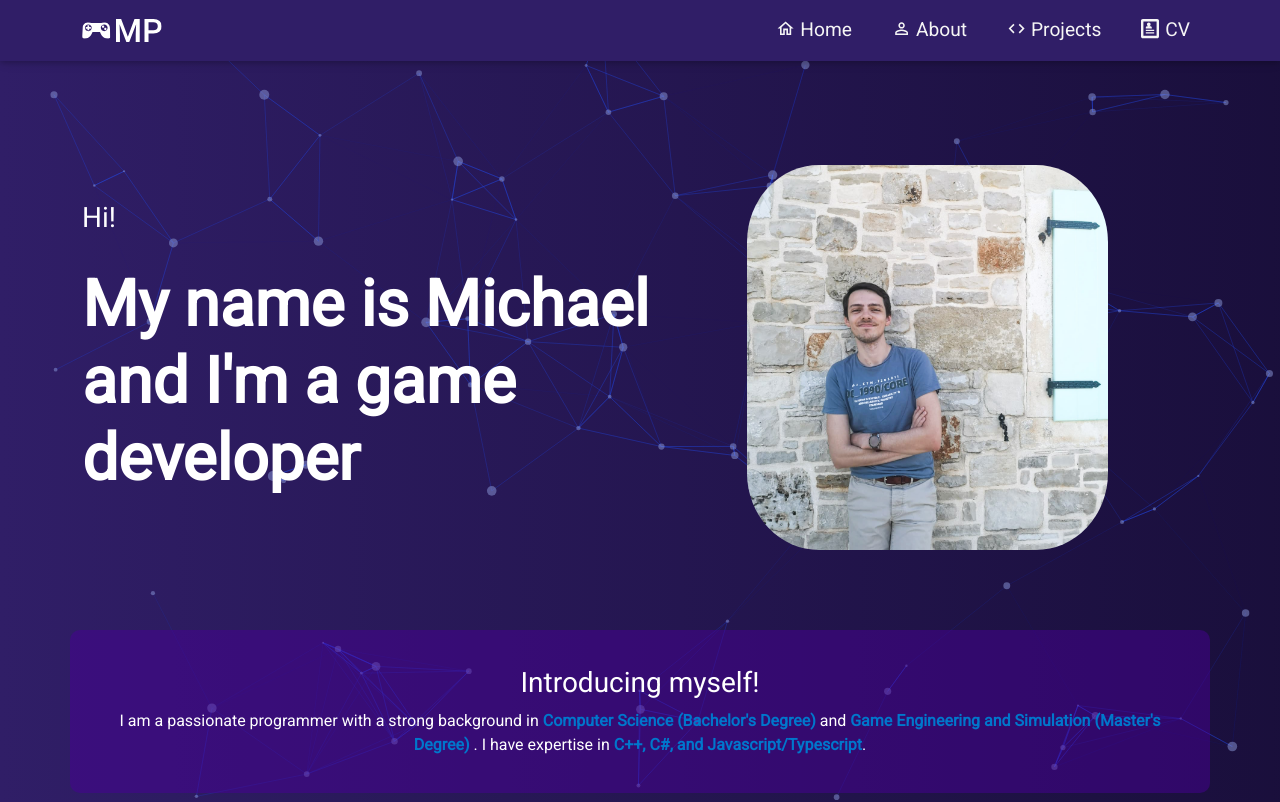
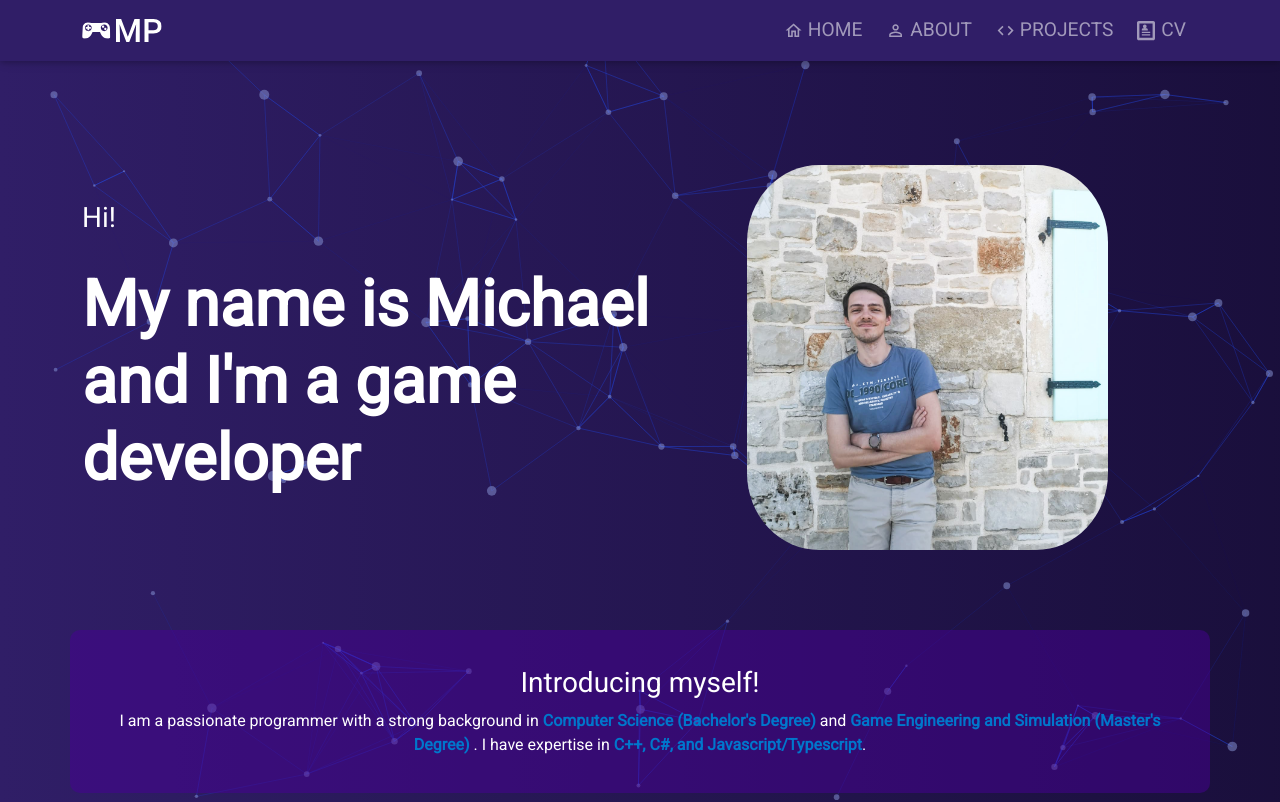
Before and after one commit to Prommerbua/Portfolio-Website, a React (Create React App) app: page / in a window 1280 px wide. Shown: the top 802 px of the page. Built offline with nearby package versions, Linux system fonts and the light colour scheme.

Commit message:
Navbar animations added

```diff
--- a/src/Assets/Styles/navbar.scss
+++ b/src/Assets/Styles/navbar.scss
@@ -1,26 +1,72 @@
-.navbar{
+.navbar {
     font-size: 1.2rem;
     background-color: #301E67;
     // add drop shadow to navbar
-    box-shadow: 0 2px 5px 0 rgba(0,0,0,0.16), 0 2px 10px 0 rgba(0,0,0,0.12);
+    box-shadow: 0 2px 5px 0 rgba(0, 0, 0, 0.16), 0 2px 10px 0 rgba(0, 0, 0, 0.12);
 }
 
 .nav-link {
-    color: whitesmoke;
+	text-align: center;
+    white-space: nowrap;
+    position: relative;
+    text-transform: uppercase;
+    width: 100%;
+    transition: all 0.3s;
 }
 
-.nav-link:hover {
-    color: #2448e3;
-
+.nav-link span {
+    transition: all 0.3s;
 }
 
-.navbar-nav > .nav-link {
-    margin-left: 1.5rem;
+.nav-link:before {
+    content: '';
+	position: absolute;
+	bottom: 0;
+	left: 0;
+	width: 100%;
+	height: 100%;
+	z-index: 1;
+	opacity: 0;
+	transition: all 0.3s;
+	border-top-width: 1px;
+	border-bottom-width: 1px;
+	border-top-style: solid;
+	border-bottom-style: solid;
+	border-top-color: rgba(255,255,255,0.5);
+	border-bottom-color: rgba(255,255,255,0.5);
+	transform: scale(0.1, 1);
 }
 
-.nav-link > svg{
-    margin-bottom: 4px;
+.nav-link:hover span {
+	letter-spacing: 2px;
 }
+.nav-link:hover::before {
+	opacity: 1;
+	transform: scale(1, 1);
+}
+.nav-link::after {
+	content: '';
+	position: absolute;
+	bottom: 0;
+	left: 0;
+	width: 100%;
+	height: 100%;
+	z-index: 1;
+	transition: all 0.3s;
+}
+.nav-link:hover::after {
+	opacity: 0;
+	transform: scale(0.1, 1);
+}
+
+// .nav-link:hover {
+//     color: #2448e3;
+//     background: rgba($red, 0);
+// }
+
+// .navbar-nav>.nav-link {
+//     // margin-left: 1.5rem;
+// }
 
 .filter-white {
     filter: brightness(0) saturate(100%) invert(100%) sepia(12%) saturate(7500%) hue-rotate(194deg) brightness(110%) contrast(109%)
--- a/src/Components/Navbar.tsx
+++ b/src/Components/Navbar.tsx
@@ -18,14 +18,16 @@ function Navigation() {
 				</Navbar.Brand>
 				<Navbar.Toggle />
 				<Navbar.Collapse className="justify-content-end">
-					<Nav>
-						<Nav.Link as={Link} to="/">
-							<MdOutlineHome />{' '}Home
+					<Nav className='align-items-center px-1'>
+						<Nav.Link as={Link} to="/" className='me-2'>
+							<span>
+								<MdOutlineHome />{' '}Home
+							</span>
 						</Nav.Link>
-						<Nav.Link as={Link} to="/about">
+						<Nav.Link as={Link} to="/about" className='me-2'>
 							<MdPersonOutline />{' '}About
 						</Nav.Link>
-						<Nav.Link as={Link} to="/projects">
+						<Nav.Link as={Link} to="/projects" className='me-2'>
 							<MdCode />{' '}Projects
 						</Nav.Link>
 						<Nav.Link as={Link} to="/cv">
```
